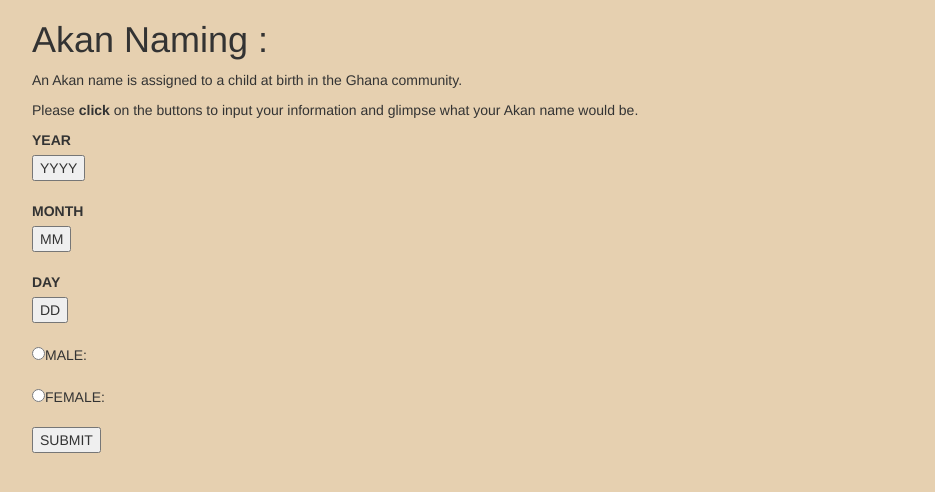
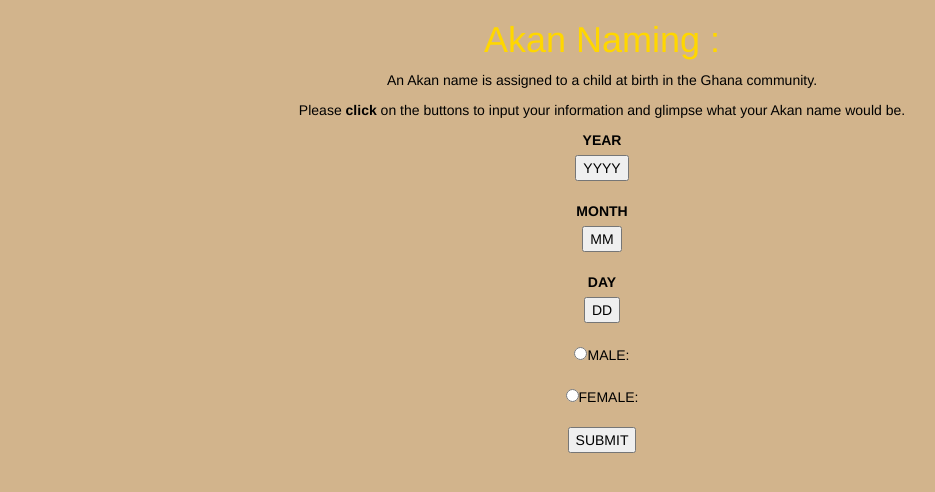
Before and after one commit to alvinngunjiri/Akannaming, a plain HTML site: page index.html in a window 1280 px wide. Shown: the whole page, without its empty margins (38-973 px from the left). Drawn offline with nearby package versions, Linux system fonts and the light colour scheme; files that its build step writes are made by us from their sources.

Commit message:
Modification of file

```diff
--- a/style.css
+++ b/style.css
@@ -1,3 +1,22 @@
 body {
-    background-color: rgb(230, 208, 176);
+	background-color: bisque;
 }
+
+*{
+	text-align: center;
+}
+
+h1{
+	color: gold;
+}
+
+@media screen and (min-width: 480px) {
+    body {
+        background-color: black;
+        color:black;
+    }
+}
+@media screen and (min-width: 768px) {
+    body {
+      background-color: tan;
+    }
```
